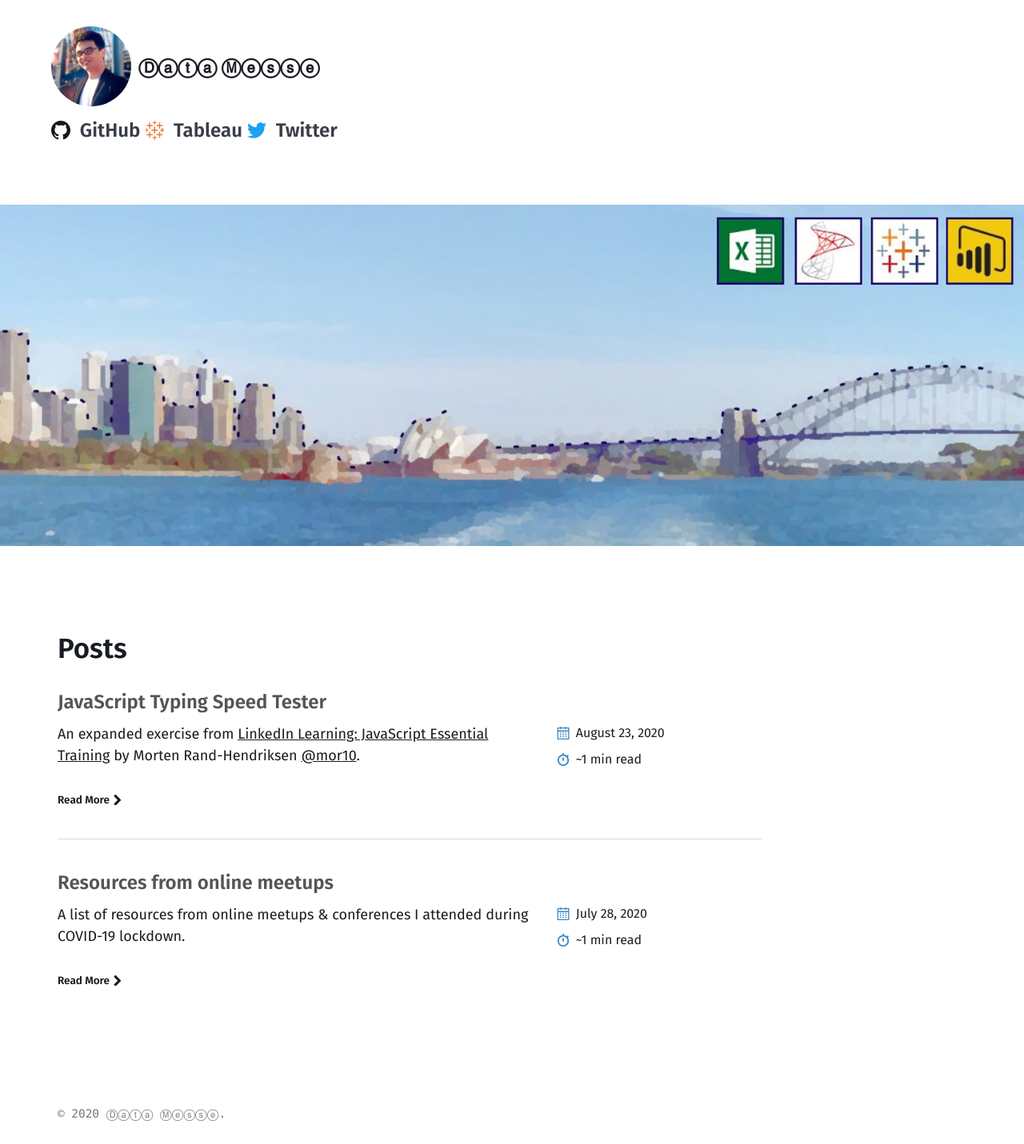
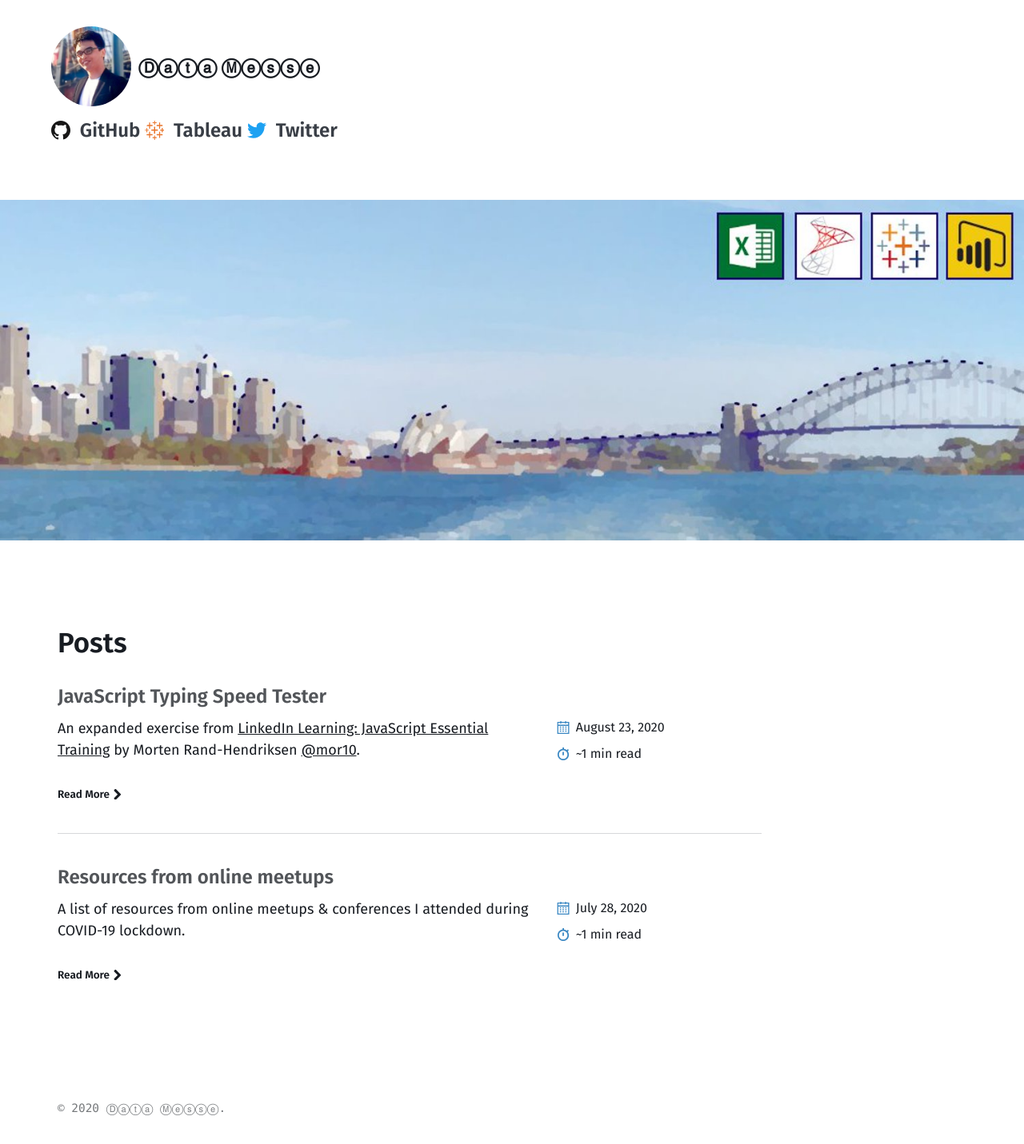
Before and after one commit to datamesse/blog, a Jekyll site: the page built from index.md, in a window 1280 px wide. Shown: the whole page at 80% size. Built offline with Jekyll 4.4.1, drawn with Linux system fonts in a browser that asks for light colours.

Commit message:
Update _sidebar.scss

```diff
--- a/_sass/basically-basic/_sidebar.scss
+++ b/_sass/basically-basic/_sidebar.scss
@@ -121,7 +121,7 @@
 
   li {
     display: inline-block;
-    margin-bottom: 0.5rem;
+    margin-bottom: 0.125rem;
   }
 
   a {
```
